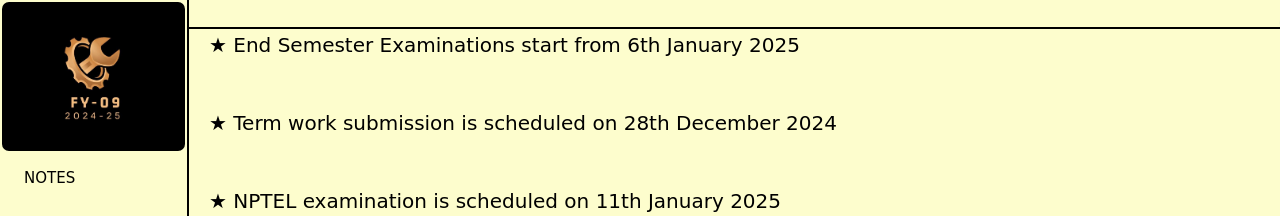
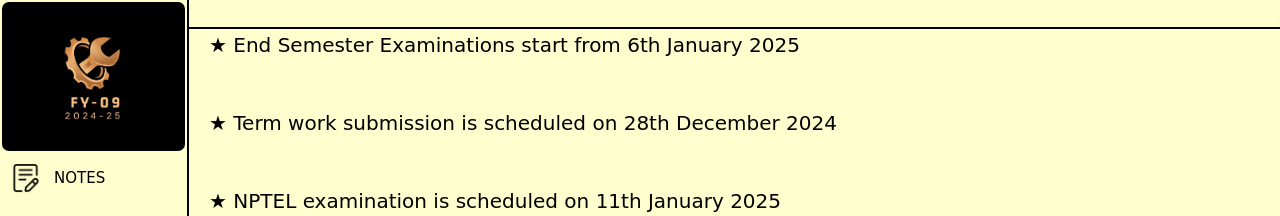
Before and after one commit to Vedant4306/FE9-Portal, a plain HTML site: page index.html in a window 1280 px wide. Shown: the top 216 px of the page. Drawn offline with Linux system fonts and the light colour scheme; files whose address does not match are found by name.

Commit message:
Update index.html

```diff
--- a/index.html
+++ b/index.html
@@ -16,7 +16,7 @@
             </div>
 
             <div class="buttons">
-               <a href="/iidtl-final/notes/notes.html" target="_blank"> <button class="btncntr"><img src="images/wirte.png" alt="" id="btn">NOTES</button></a>
+               <a href="notes.html" target="_blank"> <button class="btncntr"><img src="wirte.png" alt="" id="btn">NOTES</button></a>
               <a href="/iidtl-final/assignments/assignments.html" target="_blank"><button class="btncntr"><img src="images/syllabus.png" alt="" id="btn">ASSIGNMENTS</button></a>
              <a href="/iidtl-final/Sections/calendar.html" target="_blank"><button class="btncntr"><img src="images/calendar.png" alt="" id="btn">CALENDAR</button></a>
                <a href="/iidtl-final/Sections/contacts.html" target="_blank"><button class="btncntr"><img src="images/contact-mail.png" alt="" id="btn">CONTACTS</button></a>
```
